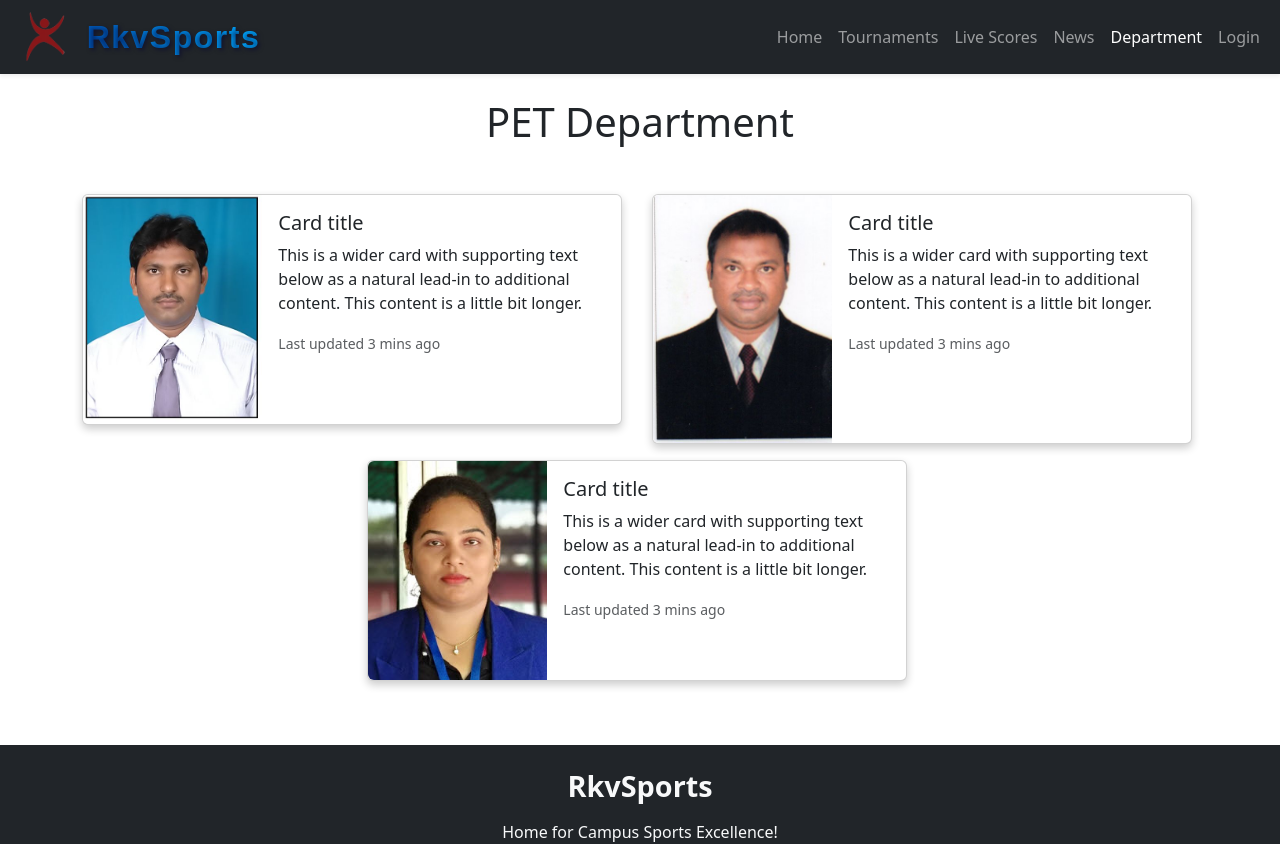
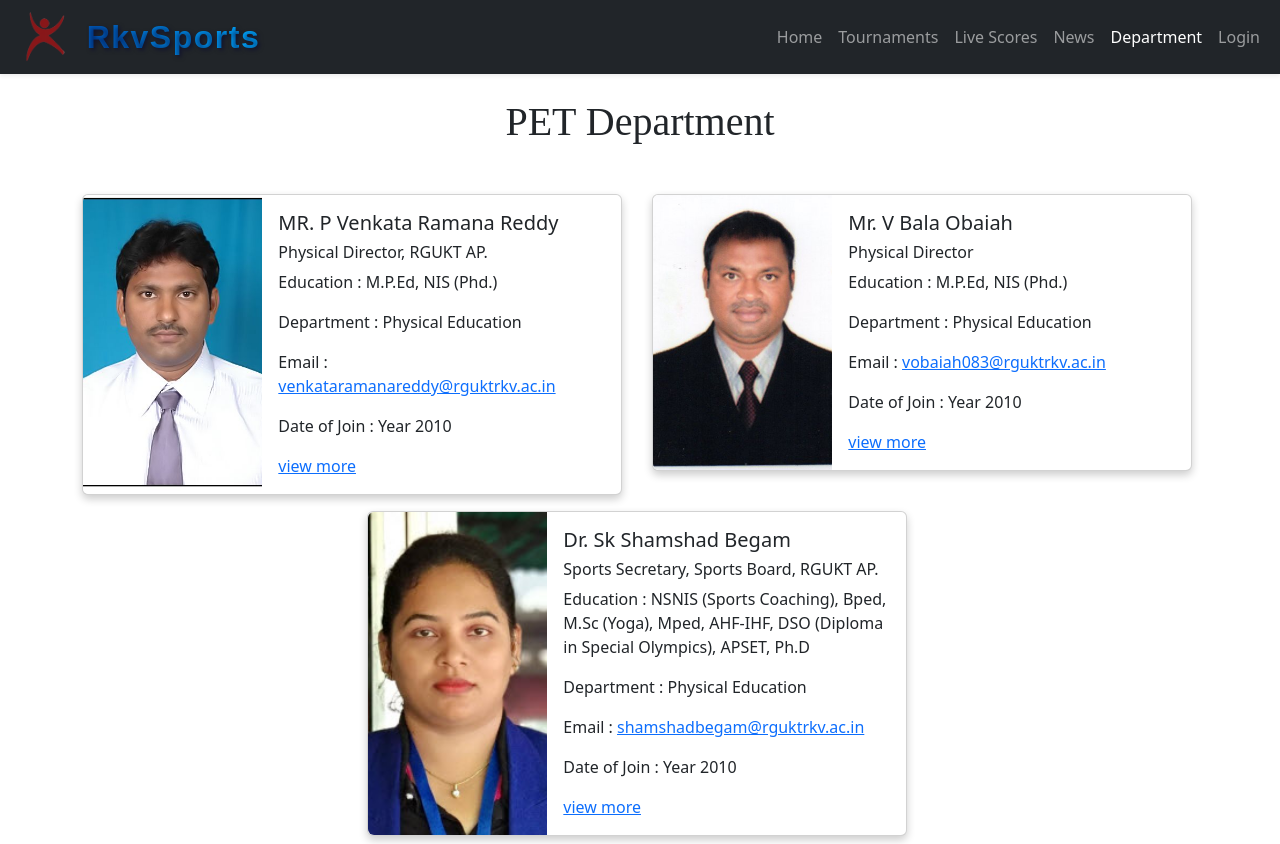
Before and after one commit to vathsalvyas257/RKV_Sports, a React (Vite) app: page /dept in a window 1280 px wide. Shown: the top 844 px of the page. Built offline with nearby package versions, Linux system fonts and the light colour scheme; no server answers.

Commit message:
dept page added

```diff
--- a/src/components/Dept.jsx
+++ b/src/components/Dept.jsx
@@ -1,16 +1,28 @@
-import React from 'react';
+import React from "react";
 
 export default function Dept() {
   return (
-    <div className="container my-4"> {/* Add a container for proper spacing */}
-      <h1 className="text-center mb-5">PET Department</h1>
-      <div className="row justify-content-center"> {/* Center the row */}
-
+    <div className="container my-4">
+      {" "}
+      {/* Add a container for proper spacing */}
+      <h1 className="text-center mb-5" style={{fontFamily:"-moz-initial"}}>PET Department</h1>
+      <div className="row justify-content-center">
+        {" "}
+        {/* Center the row */}
         {/* First Card */}
-        <div className="col-md-6 mb-3"> {/* Adjust the column width */}
+        <div className="col-md-6 mb-3">
+          {" "}
+          {/* Adjust the column width */}
           <div
             className="card"
-            style={{ width: "100%", maxWidth: "540px", boxShadow: "0 4px 8px rgba(0,0,0,0.2)" }}> {/* Fixed max width */}
+            style={{
+              width: "100%",
+              maxWidth: "540px",
+              boxShadow: "0 4px 8px rgba(0,0,0,0.2)",
+            }}
+          >
+            {" "}
+            {/* Fixed max width */}
             <div className="row g-0">
               <div className="col-md-4">
                 <img
@@ -22,24 +34,41 @@ export default function Dept() {
               </div>
               <div className="col-md-8">
                 <div className="card-body">
-                  <h5 className="card-title">Card title</h5>
+                  <h5 className="card-title">MR. P Venkata Ramana Reddy</h5>
+                  <h6>Physical Director, RGUKT AP.</h6>
+                  <p className="card-text">Education : M.P.Ed, NIS (Phd.)</p>
+
+                  <p className="card-text"> Department : Physical Education</p>
                   <p className="card-text">
-                    This is a wider card with supporting text below as a natural lead-in to additional content. This content is a little bit longer.
+                    {" "}
+                    Email :{" "}
+                    <a href="venkataramanareddy@rguktrkv.ac.in">
+                      venkataramanareddy@rguktrkv.ac.in
+                    </a>
                   </p>
-                  <p className="card-text">
-                    <small className="text-muted">Last updated 3 mins ago</small>
-                  </p>
+                  <p className="card-text">Date of Join : Year 2010</p>
+                  <a href="https://www.rguktrkv.ac.in/Profile.php?id=VenkataRamana&dep=PE">
+                    view more
+                  </a>
                 </div>
               </div>
             </div>
           </div>
         </div>
-
         {/* Second Card */}
-        <div className="col-md-6 mb-3"> {/* Adjust the column width */}
+        <div className="col-md-6 mb-3">
+          {" "}
+          {/* Adjust the column width */}
           <div
             className="card"
-            style={{ width: "100%", maxWidth: "540px", boxShadow: "0 4px 8px rgba(0,0,0,0.2)" }}> {/* Fixed max width */}
+            style={{
+              width: "100%",
+              maxWidth: "540px",
+              boxShadow: "0 4px 8px rgba(0,0,0,0.2)",
+            }}
+          >
+            {" "}
+            {/* Fixed max width */}
             <div className="row g-0">
               <div className="col-md-4">
                 <img
@@ -51,24 +80,41 @@ export default function Dept() {
               </div>
               <div className="col-md-8">
                 <div className="card-body">
-                  <h5 className="card-title">Card title</h5>
+                  <h5 className="card-title">Mr. V Bala Obaiah</h5>
+                  <h6>Physical Director</h6>
+                  <p className="card-text">Education : M.P.Ed, NIS (Phd.)</p>
+
+                  <p className="card-text"> Department : Physical Education</p>
                   <p className="card-text">
-                    This is a wider card with supporting text below as a natural lead-in to additional content. This content is a little bit longer.
+                    {" "}
+                    Email :{" "}
+                    <a href="vobaiah083@rguktrkv.ac.in">
+                      vobaiah083@rguktrkv.ac.in
+                    </a>
                   </p>
+                  <p className="card-text">Date of Join : Year 2010</p>
                   <p className="card-text">
-                    <small className="text-muted">Last updated 3 mins ago</small>
+                    <a href="https://www.rguktrkv.ac.in/Profile.php?id=VenkataRamana&dep=PE">
+                      view more
+                    </a>
                   </p>
                 </div>
               </div>
             </div>
           </div>
         </div>
-
         {/* Third Card */}
         <div className="col-md-6 mb-3">
           <div
             className="card"
-            style={{ width: "100%", maxWidth: "540px", boxShadow: "0 4px 8px rgba(0,0,0,0.2)" }}> {/* Fixed max width */}
+            style={{
+              width: "100%",
+              maxWidth: "540px",
+              boxShadow: "0 4px 8px rgba(0,0,0,0.2)",
+            }}
+          >
+            {" "}
+            {/* Fixed max width */}
             <div className="row g-0">
               <div className="col-md-4">
                 <img
@@ -80,19 +126,32 @@ export default function Dept() {
               </div>
               <div className="col-md-8">
                 <div className="card-body">
-                  <h5 className="card-title">Card title</h5>
+                  <h5 className="card-title">Dr. Sk Shamshad Begam</h5>
+                  <h6>Sports Secretary, Sports Board, RGUKT AP.</h6>
                   <p className="card-text">
-                    This is a wider card with supporting text below as a natural lead-in to additional content. This content is a little bit longer.
+                    Education : NSNIS (Sports Coaching), Bped, M.Sc (Yoga),
+                    Mped, AHF-IHF, DSO (Diploma in Special Olympics), APSET,
+                    Ph.D
                   </p>
+                  <p className="card-text">Department : Physical Education</p>
                   <p className="card-text">
-                    <small className="text-muted">Last updated 3 mins ago</small>
+                    {" "}
+                    Email :{" "}
+                    <a href="sportsboard@rgukt.in">
+                      shamshadbegam@rguktrkv.ac.in
+                    </a>
+                  </p>
+                  <p className="card-text">Date of Join : Year 2010</p>
+                  <p className="card-text">
+                    <a href="https://www.rguktrkv.ac.in/Profile.php?id=ShamshadBegam&dep=PE">
+                      view more
+                    </a>
                   </p>
                 </div>
               </div>
             </div>
           </div>
         </div>
-
       </div>
     </div>
   );
```
